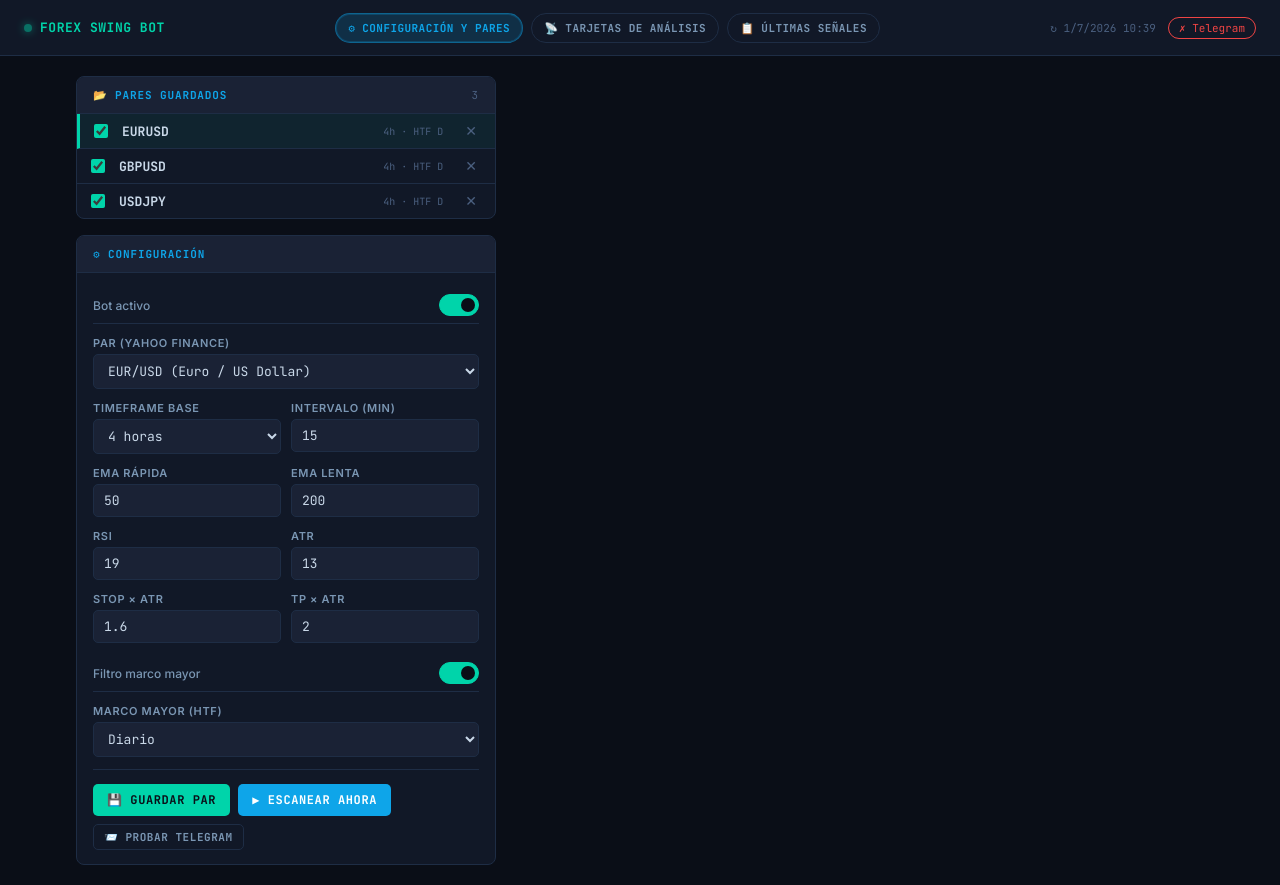
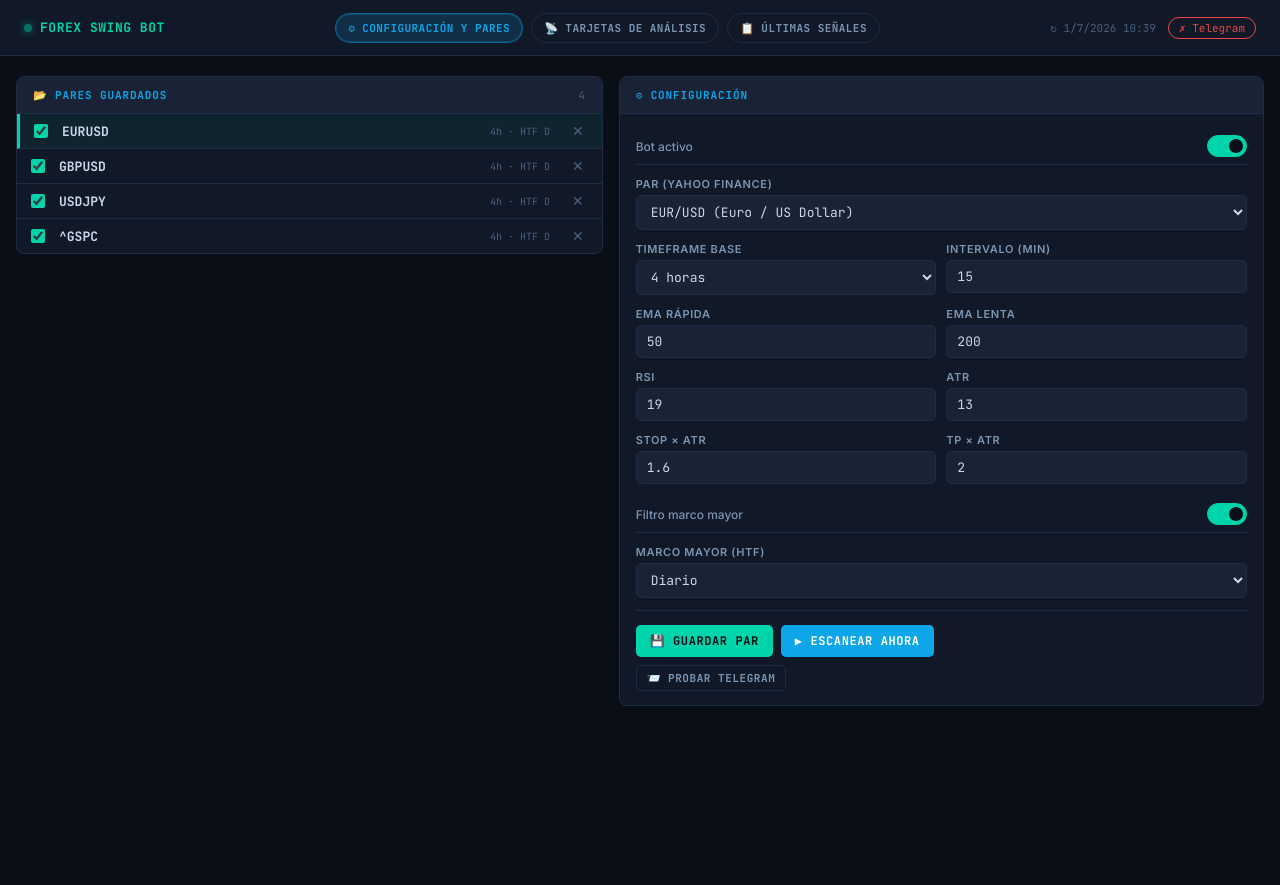
Before and after one commit to ceciliofdz/eurusd_bot, a Flask app: page / in a window 1280 px wide. After the commit the page ends 706 px from the top, so only its background shows below. Run offline with Flask 3, Linux system fonts and the light colour scheme.

Commit message:
Reedistribuir tarjetas.

```diff
--- a/frontend/index.html
+++ b/frontend/index.html
@@ -24,8 +24,8 @@
 
 <main>
   <section id="tab-config" class="tab-panel active">
-    <div class="left-col">
-      <div class="card">
+    <div class="config-layout">
+      <div class="card config-card">
         <div class="card-header">
           <span>📂 Pares guardados</span>
           <span id="profile-count" style="color:var(--muted);font-weight:400">0</span>
@@ -35,7 +35,7 @@
         </div>
       </div>
 
-      <div class="card">
+      <div class="card config-card">
         <div class="card-header">⚙ Configuración</div>
         <div class="card-body">
           <div class="toggle-row">
--- a/frontend/static/styles.css
+++ b/frontend/static/styles.css
@@ -83,7 +83,7 @@
 
   /* ── Layout ── */
   main {
-    max-width: 1160px; margin: 0 auto;
+    max-width: 1440px; margin: 0 auto;
     padding: 20px 16px;
   }
   .tab-panel { display: none; }
@@ -93,11 +93,47 @@
     flex-direction: column;
     gap: 16px;
   }
+  #tab-analysis .right-col {
+    display: grid;
+    grid-template-columns: repeat(auto-fit, minmax(280px, 1fr));
+    gap: 16px;
+    align-items: start;
+    width: 100%;
+  }
+  #tab-analysis #signals-container {
+    display: grid !important;
+    grid-template-columns: repeat(auto-fit, minmax(280px, 1fr));
+    gap: 16px;
+    align-items: start;
+    width: 100%;
+  }
+  #tab-analysis #signals-container > .card {
+    height: fit-content;
+    min-width: 0;
+  }
   .left-col { max-width: 420px; }
-  @media(max-width:800px){ .left-col { max-width: none; } }
+  .config-layout {
+    display: grid;
+    grid-template-columns: minmax(280px, 1fr) minmax(320px, 1.1fr);
+    gap: 16px;
+    align-items: start;
+  }
+  .config-card { height: fit-content; }
+  @media(max-width:1000px){
+    .config-layout { grid-template-columns: 1fr; }
+  }
+  @media(max-width:900px){
+    #tab-analysis .right-col,
+    #tab-analysis #signals-container {
+      grid-template-columns: 1fr;
+    }
+  }
+  @media(max-width:800px){
+    .left-col { max-width: none; }
+  }
 
   /* ── Cards ── */
-  .card { background: var(--bg2); border: 1px solid var(--border); border-radius: 8px; overflow: hidden; }
+  .card { background: var(--bg2); border: 1px solid var(--border); border-radius: 8px; overflow: hidden; width: 100%; min-width: 0; }
   .card-header {
     padding: 11px 16px; background: var(--bg3);
     border-bottom: 1px solid var(--border);
--- /dev/null
+++ b/profiles/_GSPC.json
@@ -0,0 +1,21 @@
+{
+  "symbol": "^GSPC",
+  "timeframe": "240",
+  "ema_fast": 50,
+  "ema_slow": 200,
+  "rsi_len": 19,
+  "atr_len": 13,
+  "stop_atr": 1.6,
+  "tp_atr": 1.6,
+  "use_htf": true,
+  "htf": "D",
+  "interval": 15,
+  "enabled": true,
+  "pullback_lookback": 8,
+  "momentum_lookback": 6,
+  "trend_slope_bars": 5,
+  "pullback_tolerance_atr": 0.2,
+  "max_extension_atr": 2.2,
+  "rsi_long_min": 52,
+  "rsi_short_max": 48
+}
```
